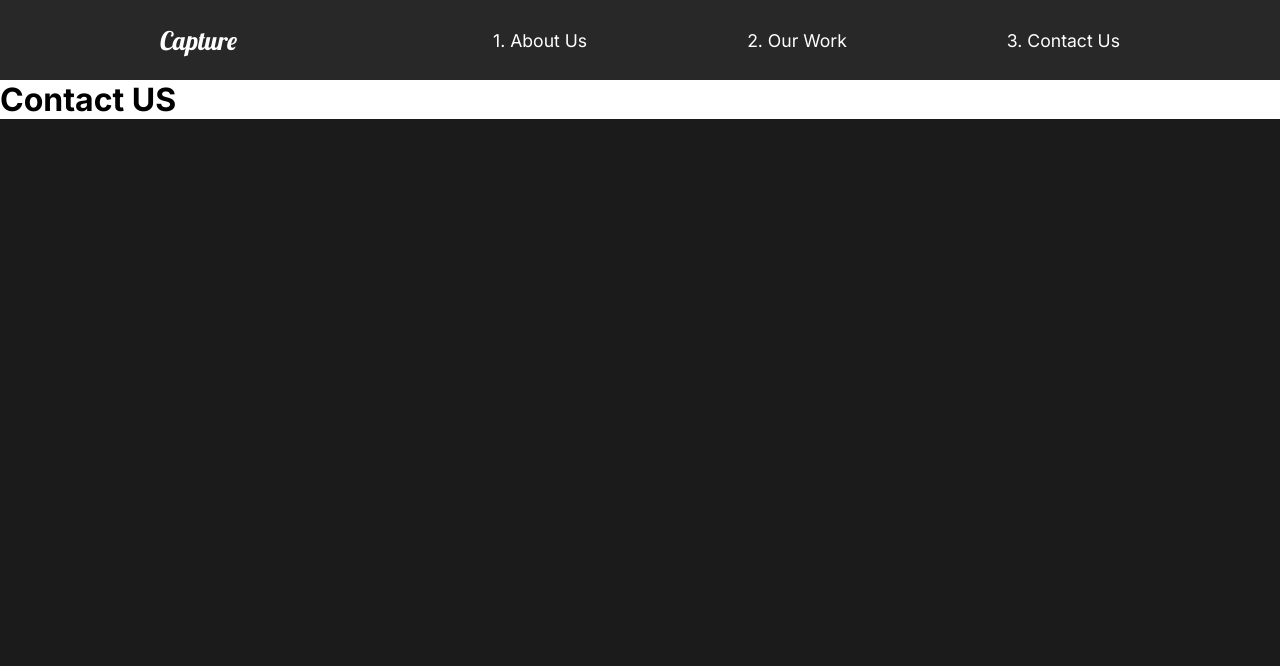
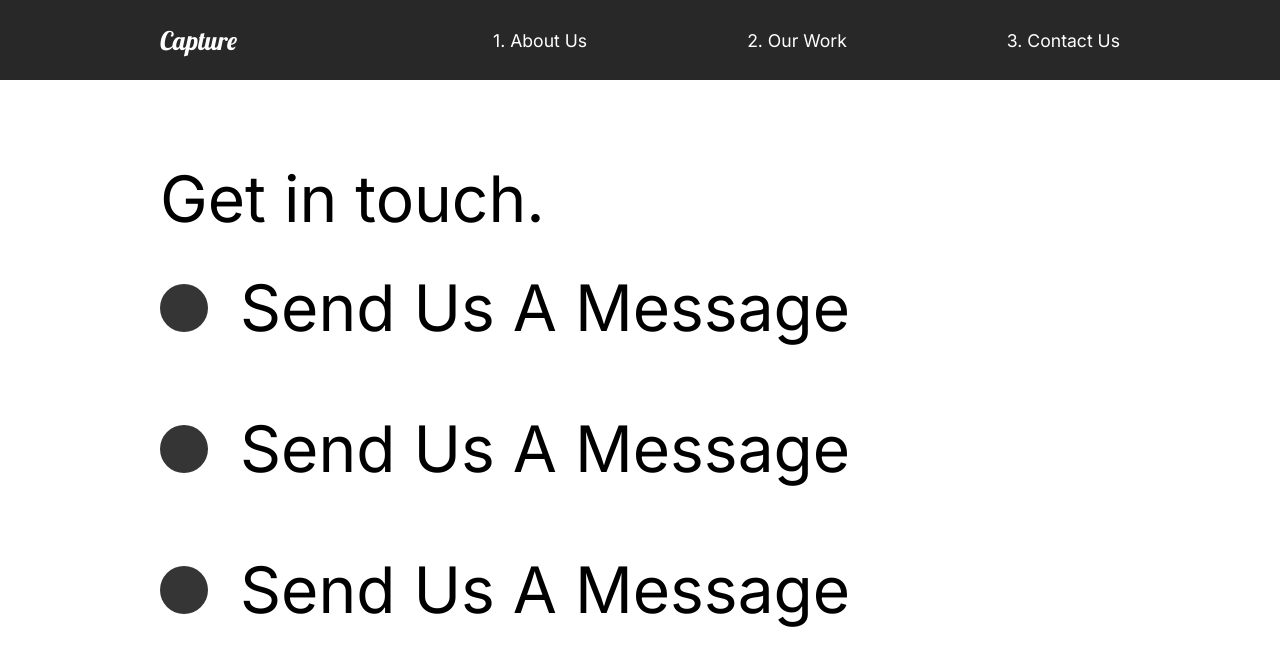
Before and after one commit to M-Rb3/capture, a React (Create React App) app: page /contact in a window 1280 px wide. Shown: the top 666 px of the page. Built offline with nearby package versions, Linux system fonts and the light colour scheme.

Commit message:
contact us animation

```diff
--- a/src/animation.js
+++ b/src/animation.js
@@ -78,3 +78,12 @@
     transition: { duration: 0.5 },
   },
 };
+
+export const swaap = {
+  hidden: { x: "-130%", skew: "45deg" },
+  show: {
+    x: "100%",
+    skew: "0deg",
+    transition: { duration: 1, ease: "easeOut" },
+  },
+};
--- a/src/pages/ContactUs.js
+++ b/src/pages/ContactUs.js
@@ -1,19 +1,69 @@
 import React from "react";
 // Animatons
 import { motion } from "framer-motion";
-import { pageAnimation } from "../animation";
+import { pageAnimation, titleAnim } from "../animation";
+import styled from "styled-components";
 
 const ContactUS = () => {
   return (
-    <motion.div
+    <ContactStyled
       variants={pageAnimation}
       exit="exit"
       initial="hidden"
       animate="show"
       style={{ background: "#fff" }}
     >
-      <h1>Contact US</h1>
-    </motion.div>
+      <Title>
+        <Hide>
+          <motion.h2 variants={titleAnim}>Get in touch.</motion.h2>
+        </Hide>
+        <div>
+          <Hide>
+            <Social variants={titleAnim}>
+              <Circle />
+              <h2>Send Us A Message</h2>
+            </Social>
+          </Hide>
+          <Hide>
+            <Social variants={titleAnim}>
+              <Circle />
+              <h2>Send Us A Message</h2>
+            </Social>
+          </Hide>
+          <Hide>
+            <Social variants={titleAnim}>
+              <Circle />
+              <h2>Send Us A Message</h2>
+            </Social>
+          </Hide>
+        </div>
+      </Title>
+    </ContactStyled>
   );
 };
+const ContactStyled = styled(motion.div)`
+  padding: 5rem 10rem;
+  color: #353535;
+  min-height: 90vh;
+`;
+const Title = styled.div`
+  margin-bottom: 4rem;
+  color: black;
+`;
+const Hide = styled.div`
+  overflow: hidden;
+`;
+const Circle = styled.div`
+  border-radius: 50%;
+  width: 3rem;
+  height: 3rem;
+  background: #353535;
+`;
+const Social = styled(motion.div)`
+  display: flex;
+  align-items: center;
+  h2 {
+    margin: 2rem;
+  }
+`;
 export default ContactUS;
--- a/src/pages/OurWork.js
+++ b/src/pages/OurWork.js
@@ -15,8 +15,11 @@
   slider,
   sliderContainer,
 } from "../animation";
+import { useScroll } from "../components/useScroll";
 
 const OurWork = () => {
+  const [element, control] = useScroll();
+  const [element2, control2] = useScroll();
   return (
     <Work
       variants={pageAnimation}
@@ -40,16 +43,16 @@
           </Hide>
         </Link>
       </Movie>
-      <Movie>
+      <Movie ref={element2} animate={control2} variants={fade} initial="hidden">
         <h2>The Racer</h2>
-        <div className="line"></div>
+        <motion.div variants={lineAnim} className="line"></motion.div>
         <Link to="/work/the-racer">
           <img src={racer} alt="racer" />
         </Link>
       </Movie>
-      <Movie>
+      <Movie ref={element} animate={control} variants={fade} initial="hidden">
         <h2>Good Times</h2>
-        <div className="line"></div>
+        <motion.div variants={lineAnim} className="line"></motion.div>
         <Link to="/work/good-times">
           <img src={goodtimes} alt="goodtimes" />
         </Link>
@@ -66,7 +69,7 @@
     padding: 1rem 0rem;
   }
 `;
-const Movie = styled.div`
+const Movie = styled(motion.div)`
   padding-bottom: 10rem;
   .line {
     height: 0.5rem;
```
